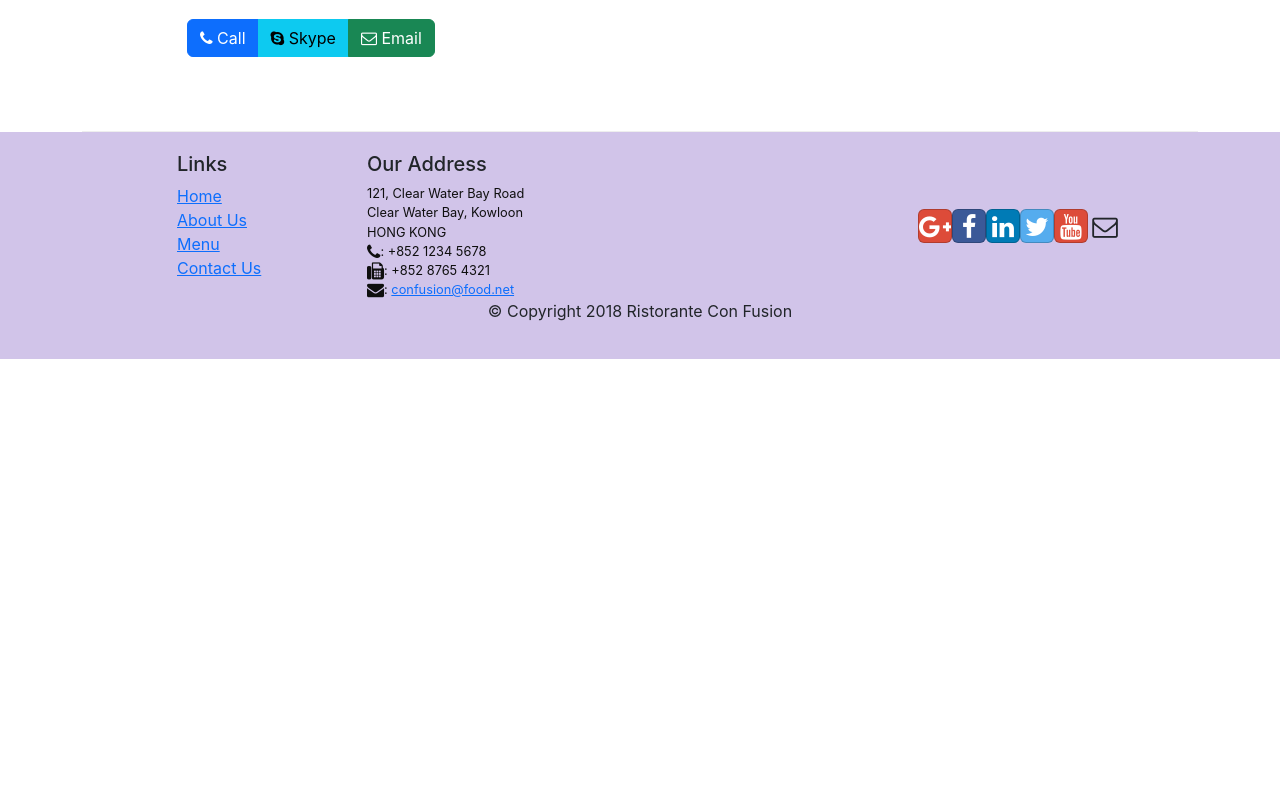
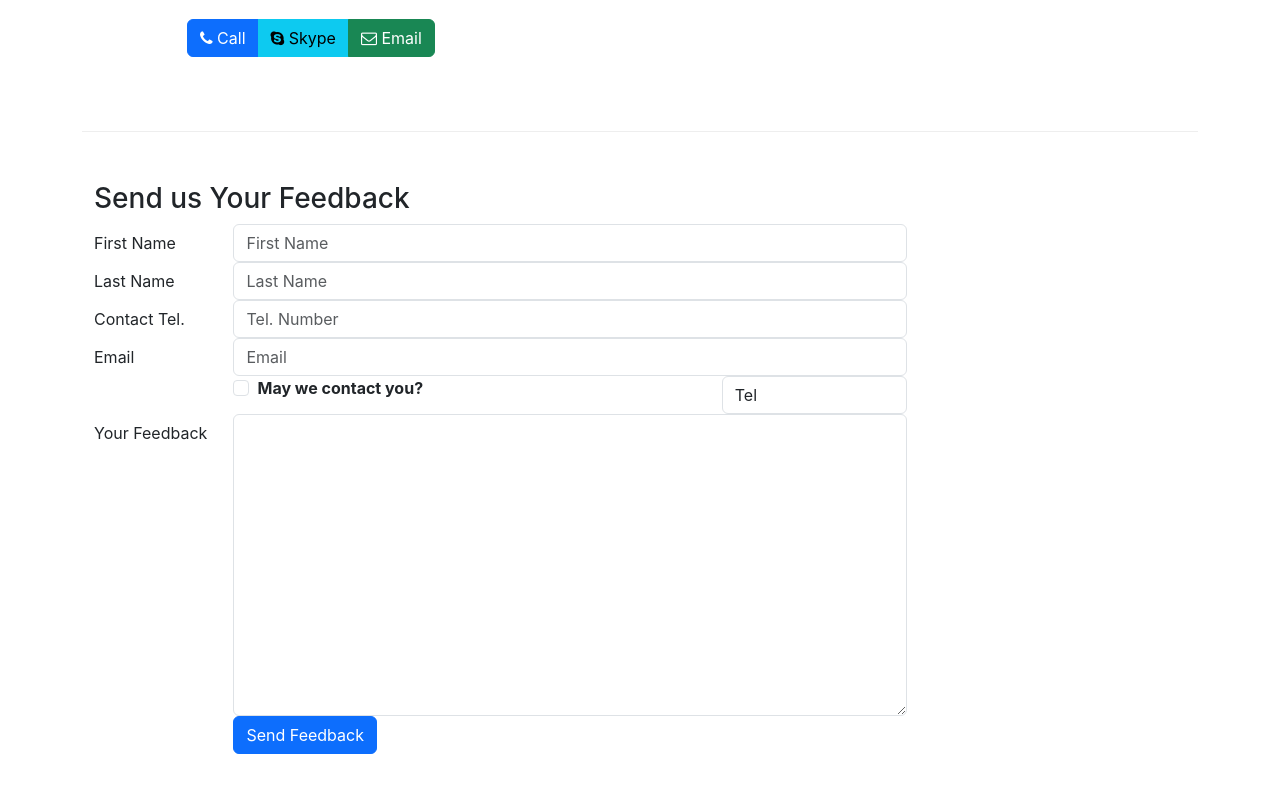
Before and after one commit to rafirm29/react-front-end-web-development, a React (Create React App) app: page /contactus in a window 1280 px wide. Shown: the part 740-1540 px from the top of the page. Before the commit the page ends 1099 px from the top, so only its background shows below. Built offline with nearby package versions, Linux system fonts and the light colour scheme.

Commit message:
Controlled Form

```diff
--- a/src/components/ContactComponent.js
+++ b/src/components/ContactComponent.js
@@ -1,8 +1,50 @@
-import React from 'react';
-import { Breadcrumb, BreadcrumbItem } from 'reactstrap';
+import React, { Component } from 'react';
+import {
+  Breadcrumb,
+  BreadcrumbItem,
+  Button,
+  Form,
+  FormGroup,
+  Label,
+  Input,
+  Col,
+} from 'reactstrap';
 import { Link } from 'react-router-dom';
 
-function Contact(props) {
+class Contact extends Component {
+  constructor(props) {
+    super(props);
+
+    this.state = {
+      firstname: '',
+      lastname: '',
+      telnum: '',
+      email: '',
+      agree: false,
+      contactType: 'Tel.',
+      message: '',
+    };
+    this.handleSubmit = this.handleSubmit.bind(this);
+    this.handleInputChange = this.handleInputChange.bind(this);
+  }
+
+  handleInputChange(event) {
+    const target = event.target;
+    const value = target.type === 'checkbox' ? target.checked : target.value;
+    const name = target.name;
+
+    this.setState({
+      [name]: value,
+    });
+  }
+
+  handleSubmit(event) {
+    console.log('Current state is: ' + JSON.stringify(this.state));
+    alert('Current state is: ' + JSON.stringify(this.state));
+    event.preventDefault();
+  }
+
+  render() {
     return (
       <div className="container">
         <div className="row">
@@ -63,8 +105,126 @@
             </div>
           </div>
         </div>
+        <div className="row row-content">
+          <div className="col-12">
+            <h3>Send us Your Feedback</h3>
+          </div>
+          <div className="col-12 col-md-9">
+            <Form onSubmit={this.handleSubmit}>
+              <FormGroup row>
+                <Label htmlFor="firstname" md={2}>
+                  First Name
+                </Label>
+                <Col md={10}>
+                  <Input
+                    type="text"
+                    id="firstname"
+                    name="firstname"
+                    placeholder="First Name"
+                    value={this.state.firstname}
+                    onChange={this.handleInputChange}
+                  />
+                </Col>
+              </FormGroup>
+              <FormGroup row>
+                <Label htmlFor="lasttname" md={2}>
+                  Last Name
+                </Label>
+                <Col md={10}>
+                  <Input
+                    type="text"
+                    id="lastname"
+                    name="lastname"
+                    placeholder="Last Name"
+                    value={this.state.lastname}
+                    onChange={this.handleInputChange}
+                  />
+                </Col>
+              </FormGroup>
+              <FormGroup row>
+                <Label htmlFor="telnum" md={2}>
+                  Contact Tel.
+                </Label>
+                <Col md={10}>
+                  <Input
+                    type="tel"
+                    id="telnum"
+                    name="telnum"
+                    placeholder="Tel. Number"
+                    value={this.state.telnum}
+                    onChange={this.handleInputChange}
+                  />
+                </Col>
+              </FormGroup>
+              <FormGroup row>
+                <Label htmlFor="email" md={2}>
+                  Email
+                </Label>
+                <Col md={10}>
+                  <Input
+                    type="email"
+                    id="email"
+                    name="email"
+                    placeholder="Email"
+                    value={this.state.email}
+                    onChange={this.handleInputChange}
+                  />
+                </Col>
+              </FormGroup>
+              <FormGroup row>
+                <Col md={{ size: 6, offset: 2 }}>
+                  <FormGroup check>
+                    <Label check>
+                      <Input
+                        type="checkbox"
+                        name="agree"
+                        value={this.state.agree}
+                        onChange={this.handleInputChange}
+                      />{' '}
+                      <strong>May we contact you?</strong>
+                    </Label>
+                  </FormGroup>
+                </Col>
+                <Col md={{ size: 3, offset: 1 }}>
+                  <Input
+                    type="select"
+                    name="contactType"
+                    value={this.state.contactType}
+                    onChange={this.handleInputChange}
+                  >
+                    <option>Tel</option>
+                    <option>Email</option>
+                  </Input>
+                </Col>
+              </FormGroup>
+              <FormGroup row>
+                <Label htmlFor="message" md={2}>
+                  Your Feedback
+                </Label>
+                <Col md={10}>
+                  <Input
+                    type="textarea"
+                    id="message"
+                    name="message"
+                    rows="12"
+                    value={this.state.message}
+                    onChange={this.handleInputChange}
+                  />
+                </Col>
+              </FormGroup>
+              <FormGroup row>
+                <Col md={{ size: 10, offset: 2 }}>
+                  <Button type="submit" color="primary">
+                    Send Feedback
+                  </Button>
+                </Col>
+              </FormGroup>
+            </Form>
+          </div>
+        </div>
       </div>
     );
   }
+}
 
 export default Contact;
```
Lines whose indentation alone changed are shown as unchanged.
